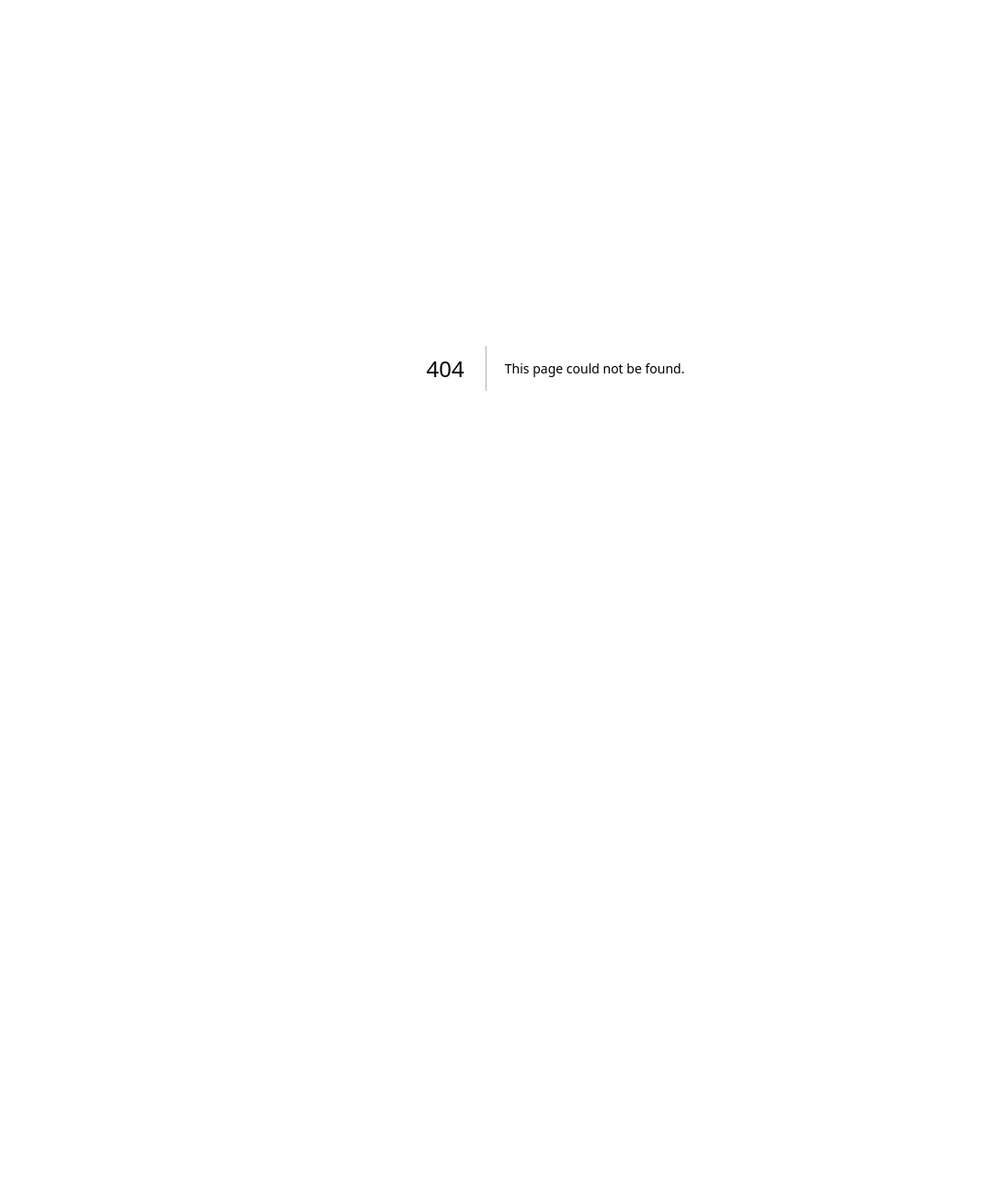
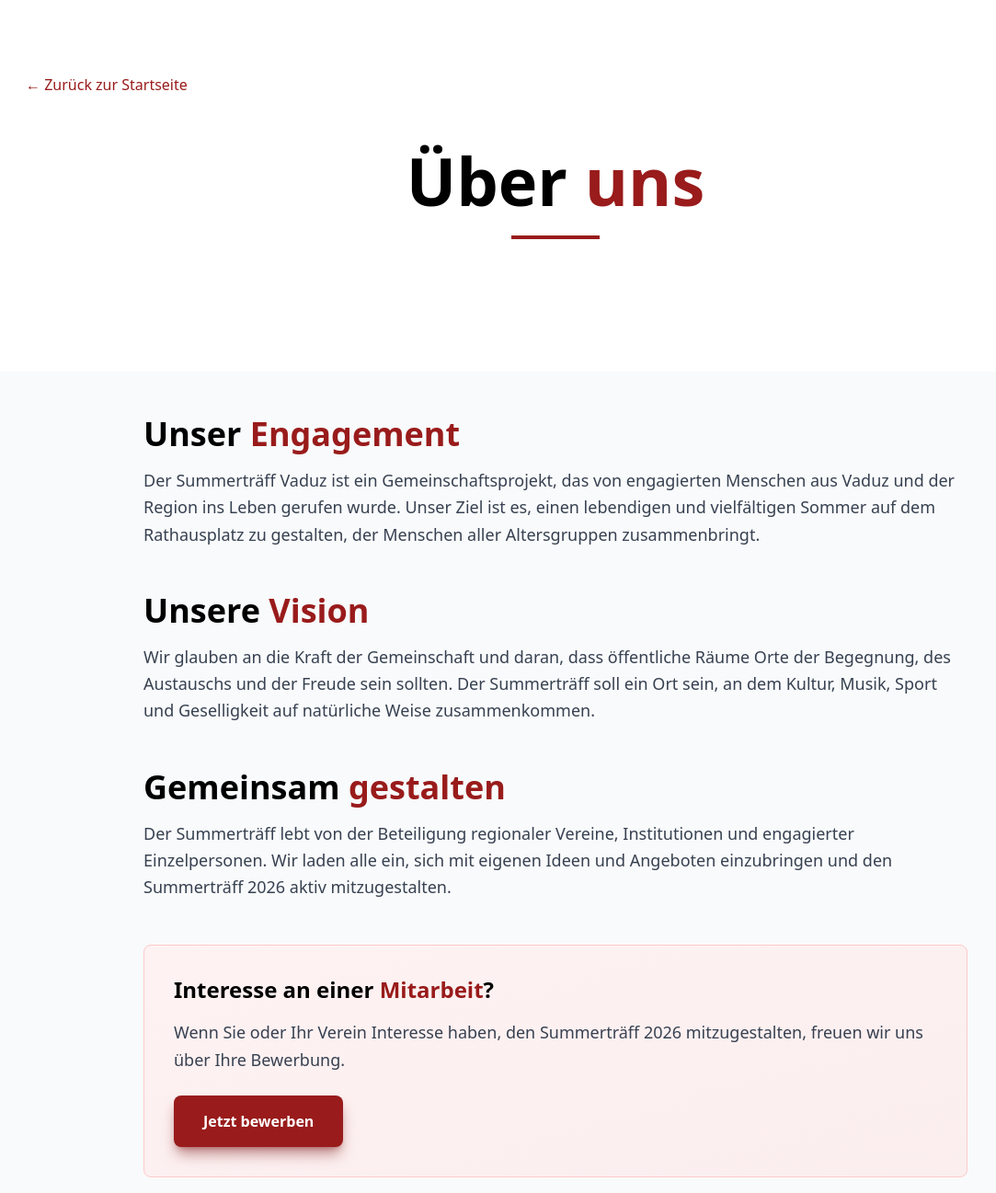
Before and after one commit to Delia-Gig/marketingpage, a Next.js app: page /ueber-uns in a window 1280 px wide. Before the commit this address had no page. Shown: the top 1297 px of the page at 92% size, without its empty margins (36-1119 px from the left). Before the commit the page ends 800 px from the top, so only its background shows below. Built offline with nearby package versions, Linux system fonts and the light colour scheme.

Commit message:
Über uns hinzugefügt

```diff
--- a/app/page.tsx
+++ b/app/page.tsx
@@ -1,3 +1,5 @@
+import Link from 'next/link'
+
 export default function Home() {
   return (
     <main className="min-h-screen bg-white">
@@ -31,9 +33,12 @@ export default function Home() {
             >
               Jetzt bewerben
             </a>
-            <button className="px-8 py-4 bg-transparent border-2 border-red-800 text-red-800 hover:bg-red-800 hover:text-white font-semibold rounded-lg transition-all duration-300">
+            <Link
+              href="/ueber-uns"
+              className="px-8 py-4 bg-transparent border-2 border-red-800 text-red-800 hover:bg-red-800 hover:text-white font-semibold rounded-lg transition-all duration-300 inline-block"
+            >
               Mehr erfahren
-            </button>
+            </Link>
           </div>
         </div>
 
@@ -136,9 +141,9 @@ export default function Home() {
             © 2026 Summerträff Vaduz. Alle Rechte vorbehalten.
           </p>
           <div className="flex justify-center gap-6 text-sm">
-            <a href="#" className="text-gray-600 hover:text-red-800 transition-colors">Impressum</a>
-            <a href="#" className="text-gray-600 hover:text-red-800 transition-colors">Datenschutz</a>
-            <a href="#" className="text-gray-600 hover:text-red-800 transition-colors">Kontakt</a>
+            <Link href="#" className="text-gray-600 hover:text-red-800 transition-colors">Impressum</Link>
+            <Link href="#" className="text-gray-600 hover:text-red-800 transition-colors">Datenschutz</Link>
+            <Link href="#" className="text-gray-600 hover:text-red-800 transition-colors">Kontakt</Link>
           </div>
         </div>
       </footer>
--- /dev/null
+++ b/app/ueber-uns/page.tsx
@@ -0,0 +1,101 @@
+import Link from 'next/link'
+
+export default function UeberUns() {
+  return (
+    <main className="min-h-screen bg-white">
+      {/* Hero Section */}
+      <section className="relative py-20 px-4 bg-white">
+        <div className="max-w-6xl mx-auto">
+          <div className="mb-8">
+            <Link
+              href="/"
+              className="inline-block text-red-800 hover:text-red-900 transition-colors mb-6"
+            >
+              ← Zurück zur Startseite
+            </Link>
+          </div>
+
+          <div className="text-center mb-16">
+            <h1 className="text-5xl md:text-6xl lg:text-7xl font-bold mb-6">
+              <span className="text-black">Über</span>{' '}
+              <span className="text-red-800">uns</span>
+            </h1>
+            <div className="w-24 h-1 bg-red-800 mx-auto"></div>
+          </div>
+        </div>
+      </section>
+
+      {/* Content Section */}
+      <section className="py-12 px-4 bg-gray-50">
+        <div className="max-w-4xl mx-auto space-y-12">
+          <div className="space-y-4">
+            <h2 className="text-3xl md:text-4xl font-bold text-black">
+              Unser <span className="text-red-800">Engagement</span>
+            </h2>
+            <p className="text-lg text-gray-700 leading-relaxed">
+              Der Summerträff Vaduz ist ein Gemeinschaftsprojekt, das von engagierten
+              Menschen aus Vaduz und der Region ins Leben gerufen wurde. Unser Ziel ist es,
+              einen lebendigen und vielfältigen Sommer auf dem Rathausplatz zu gestalten,
+              der Menschen aller Altersgruppen zusammenbringt.
+            </p>
+          </div>
+
+          <div className="space-y-4">
+            <h2 className="text-3xl md:text-4xl font-bold text-black">
+              Unsere <span className="text-red-800">Vision</span>
+            </h2>
+            <p className="text-lg text-gray-700 leading-relaxed">
+              Wir glauben an die Kraft der Gemeinschaft und daran, dass öffentliche Räume
+              Orte der Begegnung, des Austauschs und der Freude sein sollten. Der Summerträff
+              soll ein Ort sein, an dem Kultur, Musik, Sport und Geselligkeit auf natürliche
+              Weise zusammenkommen.
+            </p>
+          </div>
+
+          <div className="space-y-4">
+            <h2 className="text-3xl md:text-4xl font-bold text-black">
+              Gemeinsam <span className="text-red-800">gestalten</span>
+            </h2>
+            <p className="text-lg text-gray-700 leading-relaxed">
+              Der Summerträff lebt von der Beteiligung regionaler Vereine, Institutionen
+              und engagierter Einzelpersonen. Wir laden alle ein, sich mit eigenen Ideen
+              und Angeboten einzubringen und den Summerträff 2026 aktiv mitzugestalten.
+            </p>
+          </div>
+
+          <div className="bg-gradient-to-br from-red-50 to-red-100/50 p-8 rounded-lg border border-red-200">
+            <h3 className="text-2xl font-bold text-black mb-4">
+              Interesse an einer <span className="text-red-800">Mitarbeit</span>?
+            </h3>
+            <p className="text-lg text-gray-700 leading-relaxed mb-6">
+              Wenn Sie oder Ihr Verein Interesse haben, den Summerträff 2026 mitzugestalten,
+              freuen wir uns über Ihre Bewerbung.
+            </p>
+            <a
+              href="https://summertraeff.lovable.app/"
+              target="_blank"
+              rel="noopener noreferrer"
+              className="inline-block px-8 py-4 bg-red-800 hover:bg-red-900 text-white font-semibold rounded-lg transition-all duration-300 transform hover:scale-105 shadow-lg shadow-red-900/50"
+            >
+              Jetzt bewerben
+            </a>
+          </div>
+        </div>
+      </section>
+
+      {/* Footer */}
+      <footer className="py-12 px-4 bg-white border-t border-red-200 mt-20">
+        <div className="max-w-6xl mx-auto text-center">
+          <p className="text-gray-600 mb-4">
+            © 2026 Summerträff Vaduz. Alle Rechte vorbehalten.
+          </p>
+          <div className="flex justify-center gap-6 text-sm">
+            <Link href="#" className="text-gray-600 hover:text-red-800 transition-colors">Impressum</Link>
+            <Link href="#" className="text-gray-600 hover:text-red-800 transition-colors">Datenschutz</Link>
+            <Link href="#" className="text-gray-600 hover:text-red-800 transition-colors">Kontakt</Link>
+          </div>
+        </div>
+      </footer>
+    </main>
+  )
+}
```
